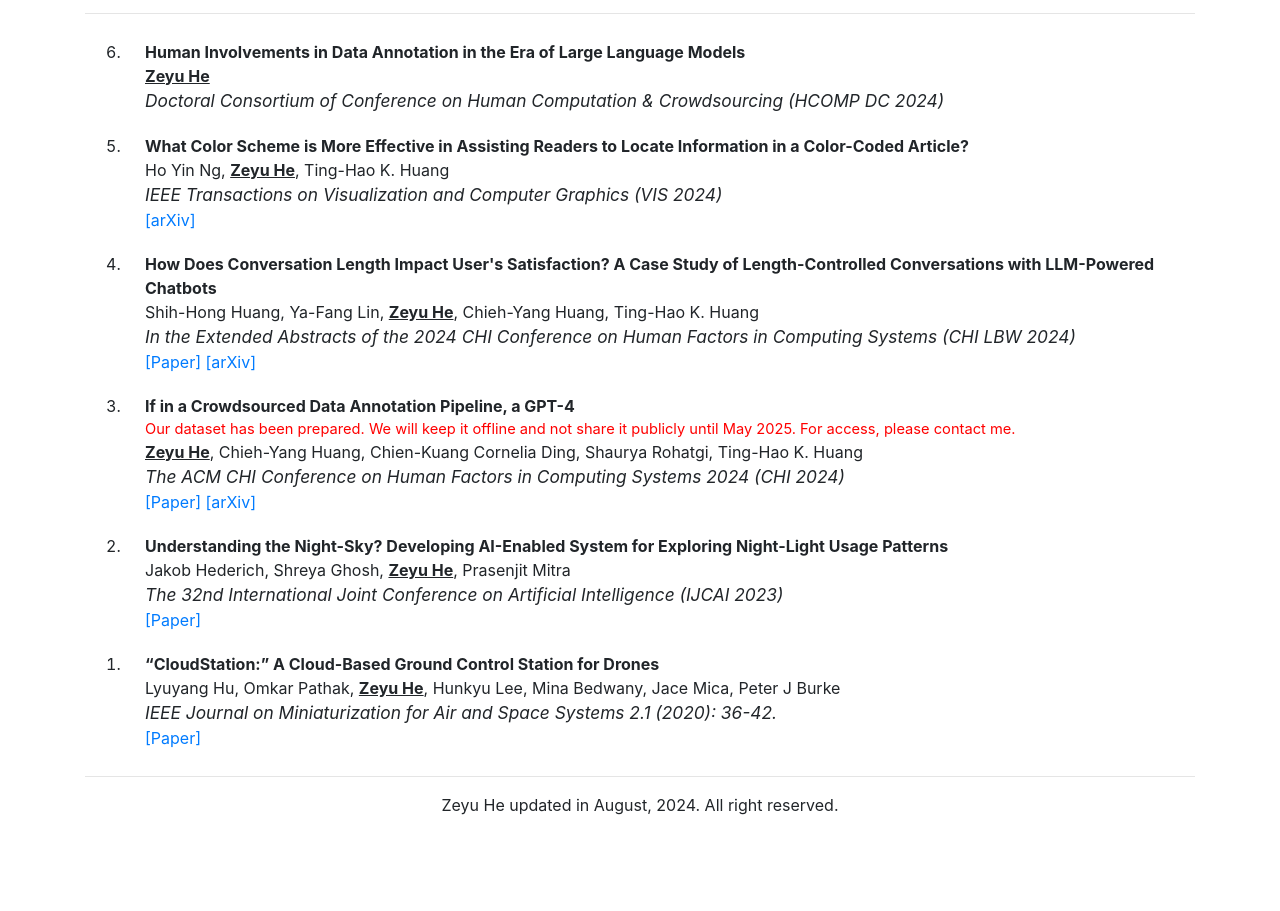
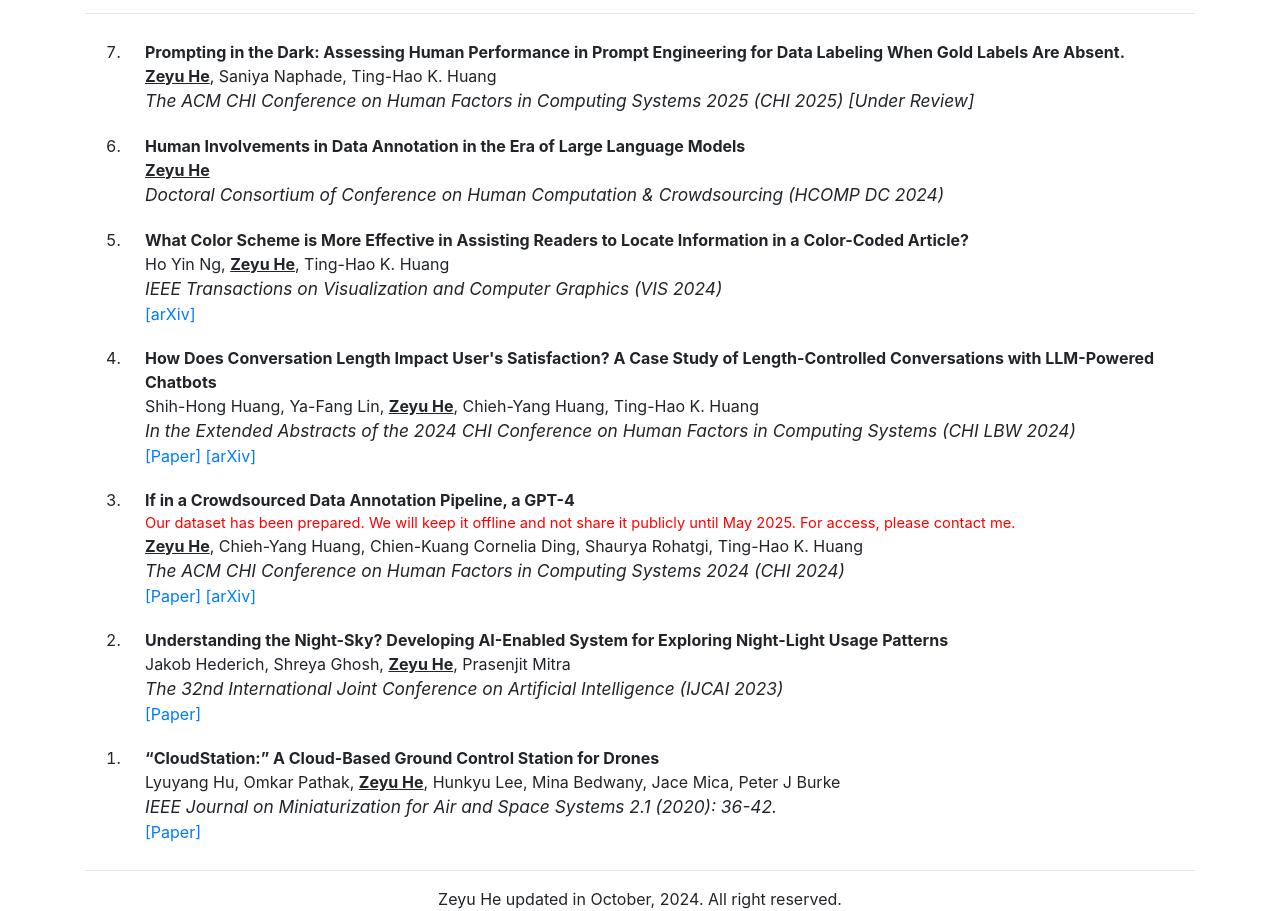
Before and after one commit to StevenHe918/StevenHe918.github.io, a plain HTML site: page publication.html in a window 1280 px wide. Shown: the part 107-1018 px from the top of the page. Before the commit the page ends 924 px from the top, so only its background shows below. Drawn offline with nearby package versions, Linux system fonts and the light colour scheme.

Commit message:
update CV

```diff
--- a/publication.html
+++ b/publication.html
@@ -72,6 +72,18 @@
         <hr>
 
         <ol reversed id="publication_list">
+            <li>
+                <papertitle>Prompting in the Dark: Assessing Human Performance in Prompt Engineering for Data Labeling When Gold Labels Are Absent.</papertitle>
+                <authorlist>
+                    <me>Zeyu He</me>, Saniya Naphade, Ting-Hao K. Huang
+                </authorlist>
+                <conference>
+                    The ACM CHI Conference on Human Factors in Computing Systems 2025 (CHI 2025) [Under Review]
+                </conference>
+                <!-- <a href="" target="_blank"
+                    rel="noopener noreferrer">[Paper]</a> -->
+                <!-- <a href="" target="_blank" rel="noopener noreferrer">[arXiv]</a> -->
+            </li>
             <li>
                 <papertitle>Human Involvements in Data Annotation in the Era of Large Language Models</papertitle>
                 <authorlist>
@@ -149,7 +161,7 @@
         </ol>
         <hr>
         <div id="footer" class="col-md-12" style="text-align:center;">
-            Zeyu He updated in August, 2024. All right reserved.
+            Zeyu He updated in October, 2024. All right reserved.
         </div>
 
     </div>
```
Also changed, not shown: experience.html (+1 -1 lines), index.html (+2 -2 lines), 1 other file.
